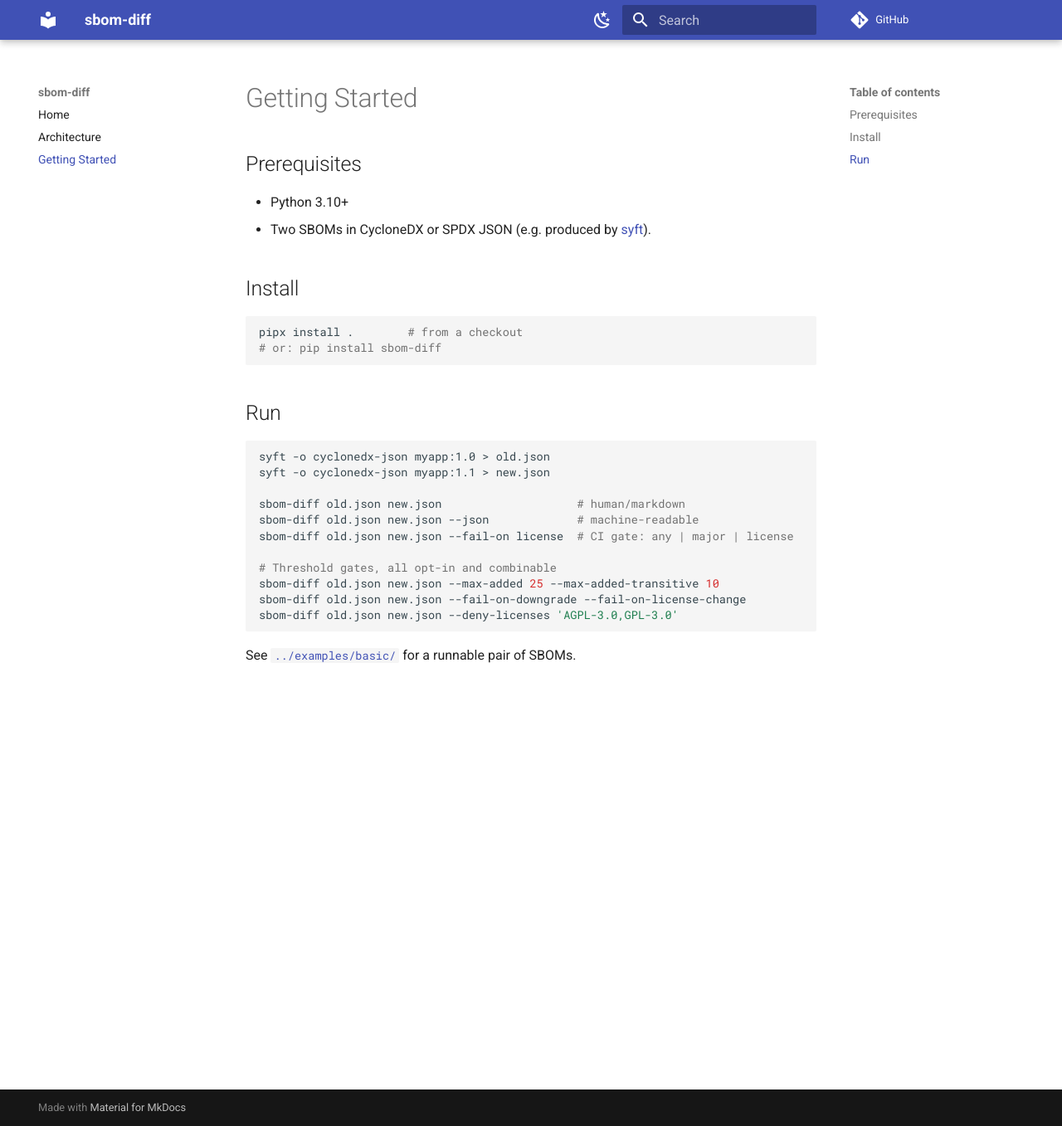
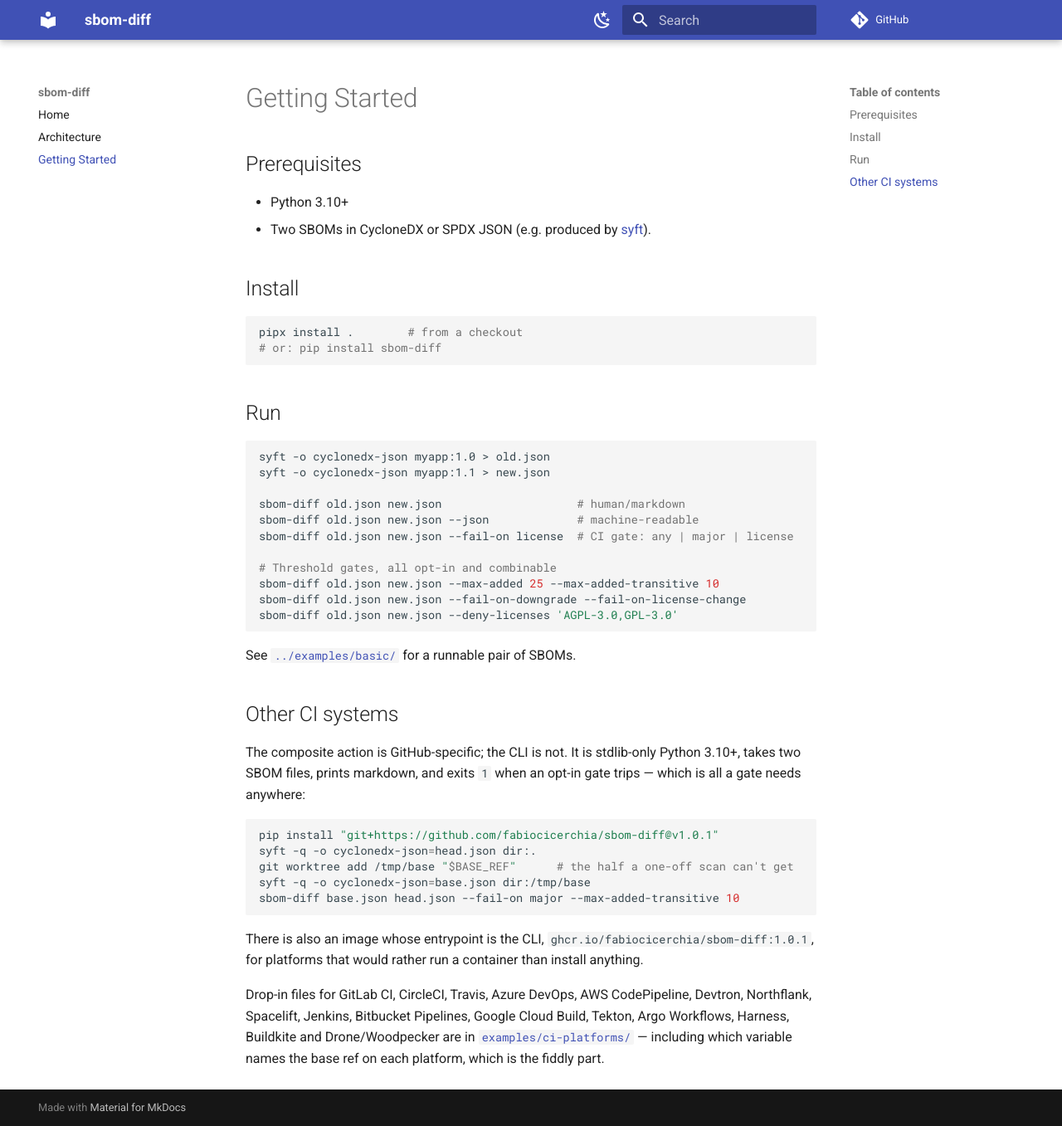
Before and after one commit to fabiocicerchia/sbom-diff, an MkDocs documentation site: the page built from docs/getting-started.md, in a window 1280 px wide and 1357 px high. Shown: the whole window at 83% size. Built offline with MkDocs 1.6.1 and Material for MkDocs 9.7.7, drawn with Linux system fonts in a browser that asks for light colours; comment, search, counter and statistics services are not loaded.

Commit message:
docs(examples): add drop-in configs for 16 non-GitHub CI systems
The composite action is GitHub-specific; the CLI is not. sbom-diff takes two
SBOM files, prints markdown and exits 1 when an opt-in gate trips, so it gates
anywhere — but the hard part was never the diff, it was getting the base side,
and every platform names the base ref differently and shallow-clones by default.

examples/ci-platforms/ carries one drop-in file per platform: GitLab CI,
CircleCI, Travis, Azure DevOps, AWS CodePipeline, Devtron, Northflank,
Spacelift, Jenkins, Bitbucket Pipelines, Google Cloud Build, Tekton, Argo
Workflows, Harness, Buildkite and Drone/Woodpecker. Its README tabulates the
base-ref variable and the fetch-depth setting for each, and splits the two
shapes the tool is used in: branch-vs-base on code CI, live-image-vs-candidate
on the deployment platforms.

Container-native platforms pass arguments straight to
ghcr.io/fabiocicerchia/sbom-diff, so no step there needs a shell.

Co-Authored-By: Claude Opus 5 <noreply@anthropic.com>
Claude-Session: https://claude.ai/code/session_018jzWLxX4cn5SP6cokuG19s

````diff
--- a/docs/getting-started.md
+++ b/docs/getting-started.md
@@ -30,3 +30,27 @@ sbom-diff old.json new.json --deny-licenses 'AGPL-3.0,GPL-3.0'
 ```
 
 See [`../examples/basic/`](../examples/basic/) for a runnable pair of SBOMs.
+
+## Other CI systems
+
+The composite action is GitHub-specific; the CLI is not. It is stdlib-only
+Python 3.10+, takes two SBOM files, prints markdown, and exits `1` when an
+opt-in gate trips — which is all a gate needs anywhere:
+
+```sh
+pip install "git+https://github.com/fabiocicerchia/sbom-diff@v1.0.1"
+syft -q -o cyclonedx-json=head.json dir:.
+git worktree add /tmp/base "$BASE_REF"      # the half a one-off scan can't get
+syft -q -o cyclonedx-json=base.json dir:/tmp/base
+sbom-diff base.json head.json --fail-on major --max-added-transitive 10
+```
+
+There is also an image whose entrypoint is the CLI,
+`ghcr.io/fabiocicerchia/sbom-diff:1.0.1`, for platforms that would rather run a
+container than install anything.
+
+Drop-in files for GitLab CI, CircleCI, Travis, Azure DevOps, AWS CodePipeline,
+Devtron, Northflank, Spacelift, Jenkins, Bitbucket Pipelines, Google Cloud
+Build, Tekton, Argo Workflows, Harness, Buildkite and Drone/Woodpecker are in
+[`examples/ci-platforms/`](../examples/ci-platforms/README.md) — including
+which variable names the base ref on each platform, which is the fiddly part.
````
Also changed, not shown: examples/README.md (+4 -0 lines), examples/ci-platforms/README.md (added, +169 -0 lines), 16 other files.
